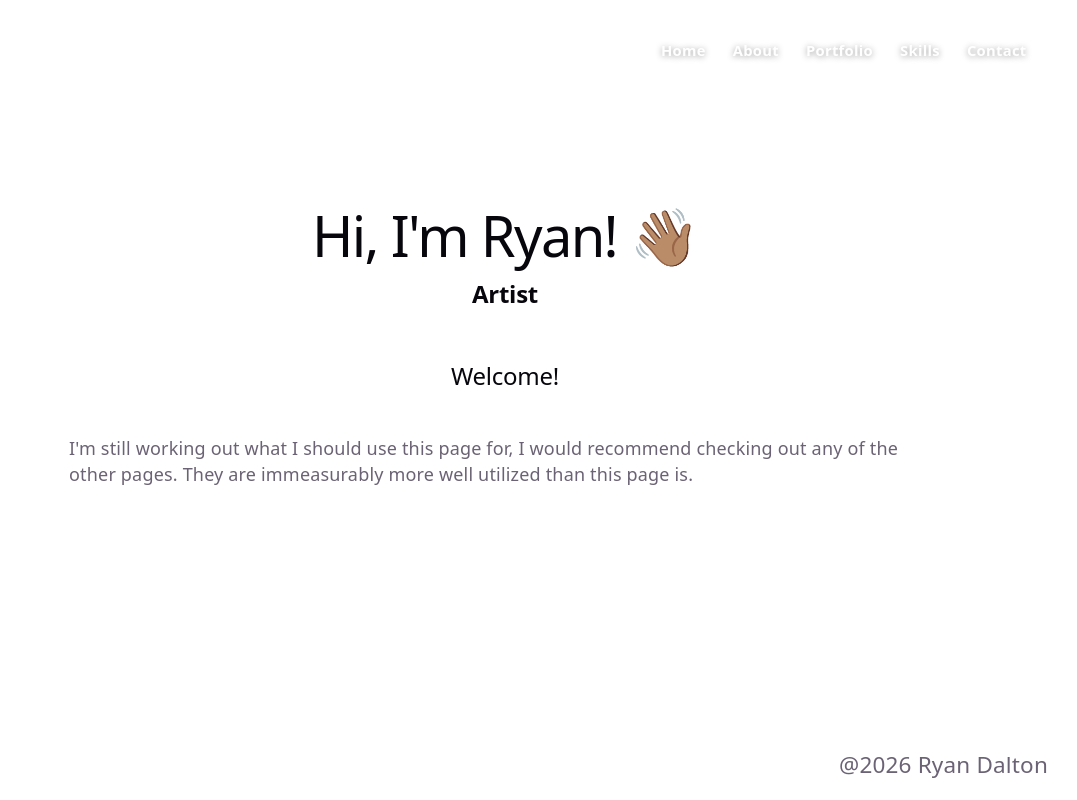
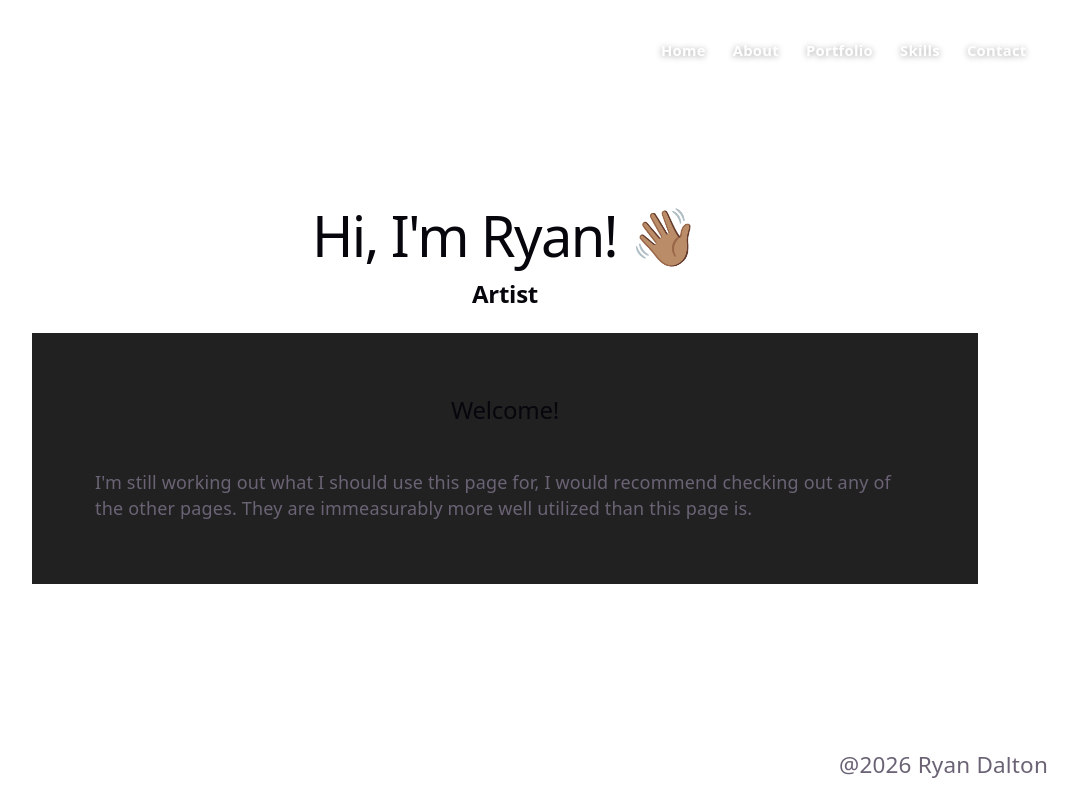
Before and after one commit to rydal05/portfolio-site, a React (Vite) app: page / in a window 1280 px wide. Shown: the whole page, without its empty margins (135-1212 px from the left). Built offline with nearby package versions, Linux system fonts and the light colour scheme.

Commit message:
temporary alternative style for bubbletext

```diff
--- a/src/components/TextBlock.jsx
+++ b/src/components/TextBlock.jsx
@@ -1,7 +1,7 @@
 function TextBlock({ title, text }) {
 	return (
 		<>
-			<div className="items-center justify-between pointer-events-auto relative z-50 rounded-xl border border-white/24 bg-white/[0.08] transition-all duration-300 hover:bg-white/[0.12] focus-within:bg-white/[0.12] md:block md:hover:backdrop-blur-[2px] md:focus-within:backdrop-blur-[2px] m-4">
+			<div className="flex-1 flex-col items-start p-10 gap-5 bg-[#212121] hover:bg-[#303030">
 				<h2 className="p-4">{title}</h2>
 				<p className="text-left p-4">{text}</p>
 			</div>
--- /dev/null
+++ b/src/components/TextBubble.jsx
@@ -0,0 +1,12 @@
+function TextBubble({ title, text }) {
+	return (
+		<>
+			<div className="items-center justify-between pointer-events-auto relative z-50 rounded-xl border border-white/24 bg-white/[0.08] transition-all duration-300 hover:bg-white/[0.12] focus-within:bg-white/[0.12] md:block md:hover:backdrop-blur-[2px] md:focus-within:backdrop-blur-[2px] m-4">
+				<h2 className="p-4">{title}</h2>
+				<p className="text-left p-4">{text}</p>
+			</div>
+		</>
+	);
+}
+
+export default TextBubble;
```
